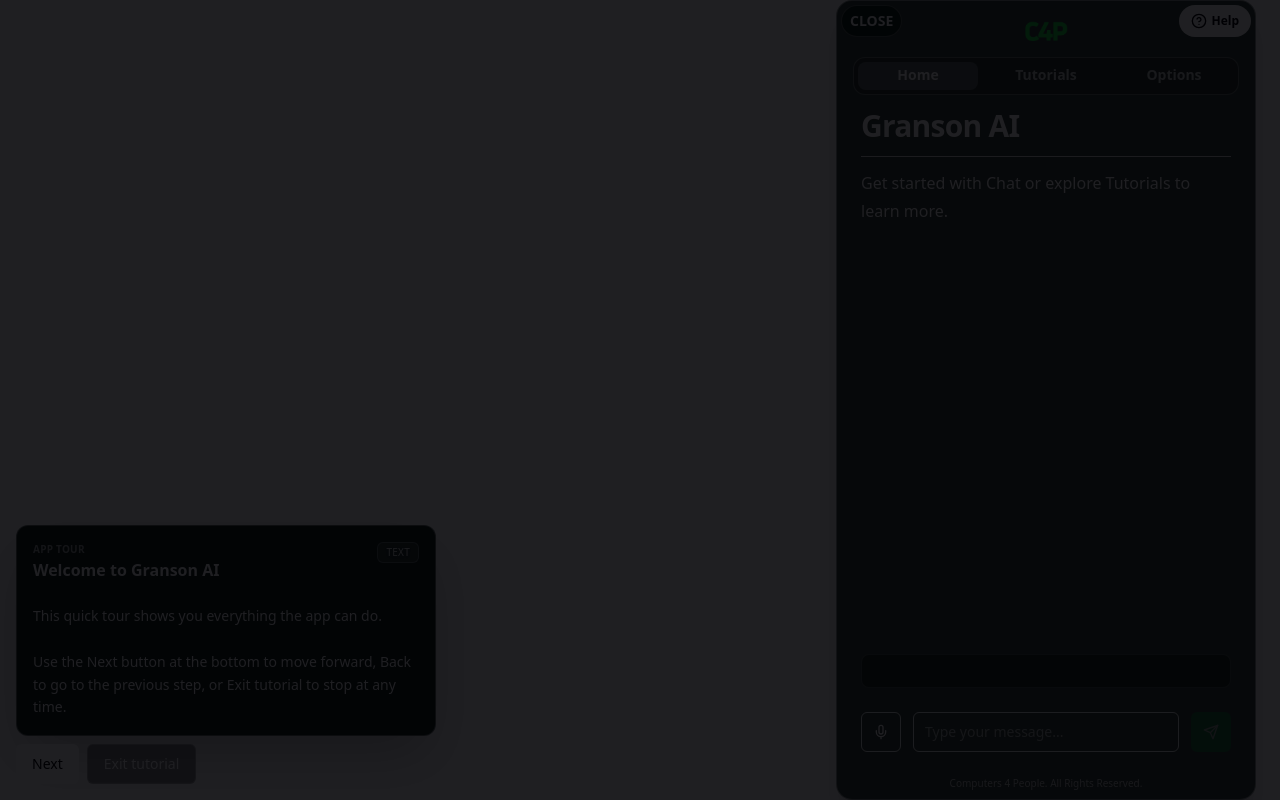
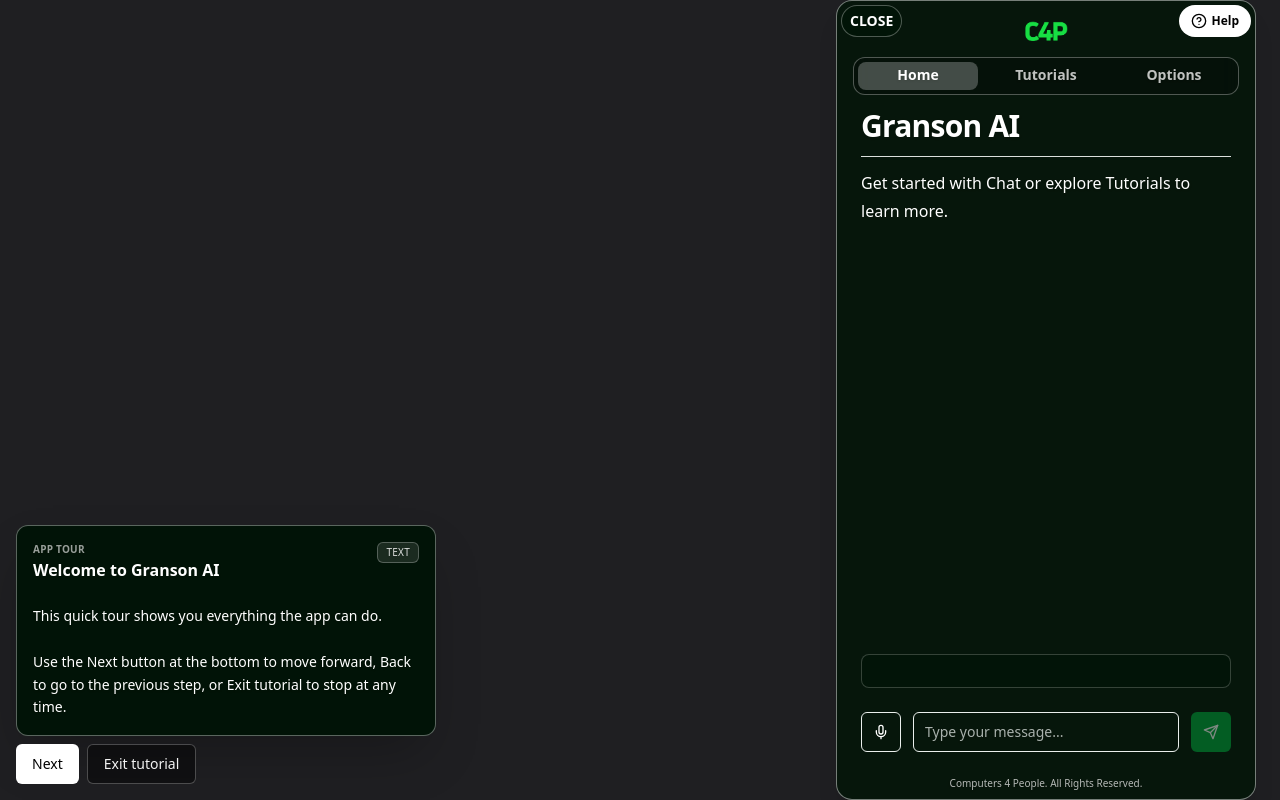
Before and after one commit to saranyasingh/t4sg-c4p-2026, a Next.js app: page / in a window 1280 px wide. Both pictures are taken after a click on the button "Let's get started!". Built offline with nearby package versions, Linux system fonts and the light colour scheme.

Commit message:
Place no-spotlight dim behind panel so panel stays readable

```diff
--- a/app/tutorial/tutorial-controller.tsx
+++ b/app/tutorial/tutorial-controller.tsx
@@ -270,12 +270,15 @@
     <>
       {/* Full-screen dim when a tour step has no spotlight target (e.g. the
           welcome step). Matches the dim level used OUTSIDE the spotlight on
-          regular tutorial steps so all tour pages feel consistent. */}
+          regular tutorial steps so all tour pages feel consistent. We place
+          this BELOW the shell panel (z-[999999]), the step card (z-[999997]),
+          and the tour controls (z-[999998]) so those stay fully readable —
+          only the area outside the panel gets dimmed. */}
       {!hasSpotlight && !currentStep.highlightBright
         ? createPortal(
             <div
               className="pointer-events-none fixed inset-0"
-              style={{ zIndex: 1000001 }}
+              style={{ zIndex: 999990 }}
               aria-hidden="true"
             >
               <div
```
